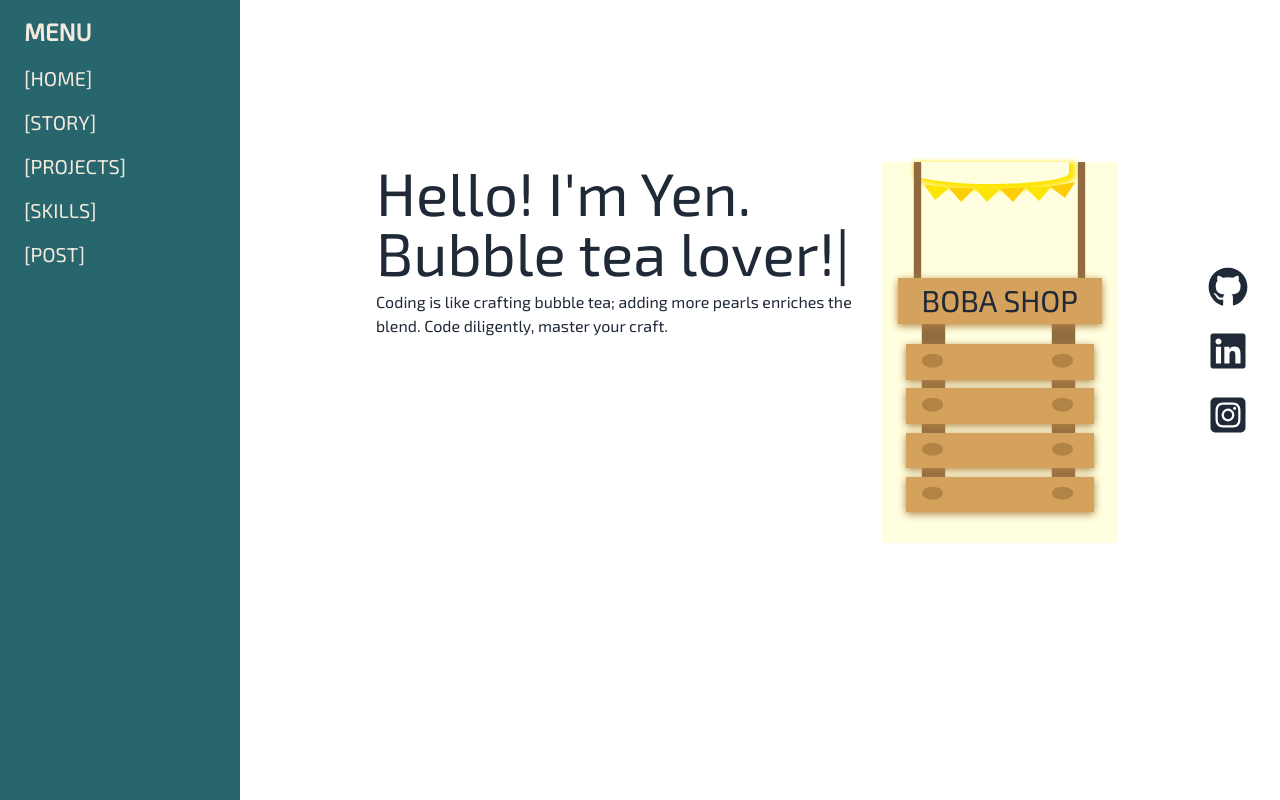
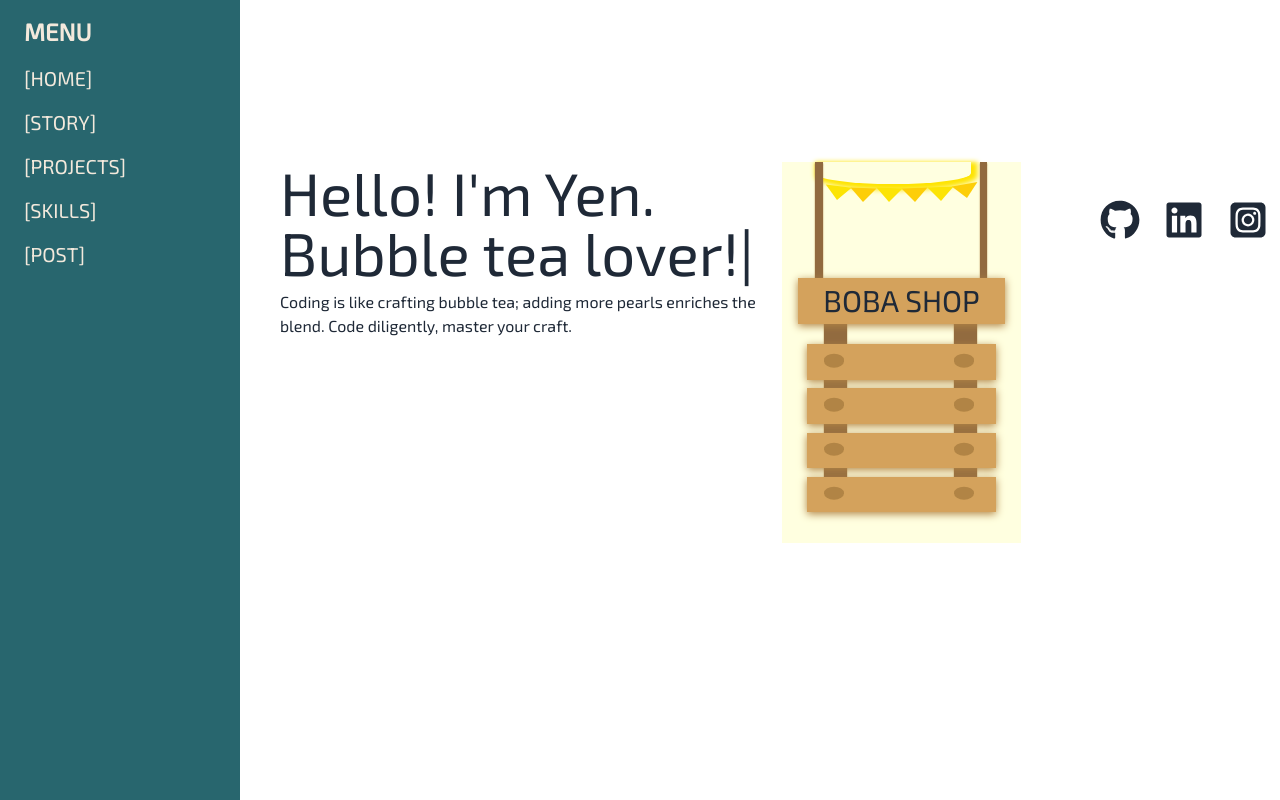
Before and after one commit to yll9108/portfolio-bubble-tea, a Next.js app: page / in a window 1280 px wide. Built offline with nearby package versions, Linux system fonts and the light colour scheme.

Commit message:
contact sticky laptop done

```diff
--- a/src/app/common/Contact.jsx
+++ b/src/app/common/Contact.jsx
@@ -4,14 +4,15 @@ import icons from "./contactInfo";
 
 function Contact() {
     return (
-        <div className="static grid grid-col-3">
-            <div className="flex flex-col gap-5 absolute top-1/3 right-5">
+        <div className="flex flex-col">
+            <div className="sticky top-48">
+                {/* <div className="flex flex-col gap-5 absolute top-1/3 right-5"> */}
                 {icons.map((icon) => (
                     <a key={icon.icon} href={icon.href}>
                         <FontAwesomeIcon
                             key={icon.icon}
                             icon={icon.icon}
-                            className="w-16 h-10 transform hover:scale-150"
+                            className="w-16 h-10 transform hover:scale-150 my-2"
                         />
                     </a>
                 ))}
--- a/src/app/common/Header.jsx
+++ b/src/app/common/Header.jsx
@@ -22,6 +22,7 @@ const menuItem = [
 export function HeaderLG() {
     return (
         <>
+            <div className="sticky left-0">
                 <div className="flex">
                     <ul className="menu bg-primary w-60 h-screen">
                         <li className="menu-title text-2xl text-secondary ">
@@ -35,6 +36,7 @@ export function HeaderLG() {
                             />
                         ))}
                     </ul>
+                </div>
             </div>
         </>
     );
--- a/src/app/page.jsx
+++ b/src/app/page.jsx
@@ -17,7 +17,7 @@ export default function Home() {
 
                 </div>
             </div> */}
-            <div className="container flex w-3/5 m-auto gap-5">
+            <div className="container flex w-3/5 m-auto gap-2">
                 <div className="flex flex-col">
                     <AnimationComponent />
                     <p className="pb-4">
@@ -29,7 +29,7 @@ export default function Home() {
                         <BubbleTeaShop />
                     </div>
                 </div>
-                <div className="hidden sm:flex">
+                <div className="hidden sm:flex sm:sticky top-0">
                     {/* 在小尺寸下隱藏，在大尺寸下顯示 */}
                     <BubbleTeaShop />
                 </div>
```
Lines whose indentation alone changed are shown as unchanged.
